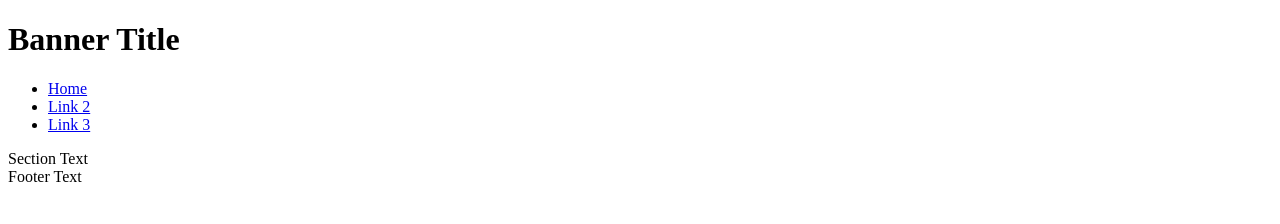
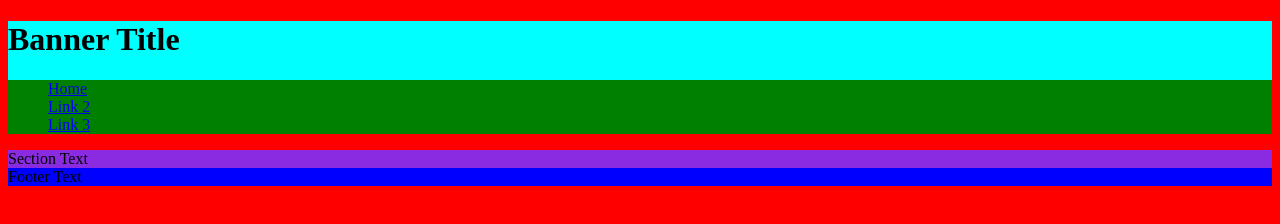
Before and after one commit to mparker-landt/Milestone_Project_1, a plain HTML site: page index.html in a window 1280 px wide. Drawn offline with Linux system fonts and the light colour scheme.

Commit message:
New html files added for extra pages, background colours implemented for dev purposes, Readme basic template started

```diff
--- a/assets/css/style.css
+++ b/assets/css/style.css
@@ -0,0 +1,23 @@
+body {
+    background-color: red;
+}
+
+header {
+    background-color: aqua;
+}
+
+nav {
+    background-color: green;
+}
+
+#navbar {
+    list-style-type: none;
+}
+
+footer {
+    background-color: blue;
+}
+
+section {
+    background-color: blueviolet;
+}
--- a/index.html
+++ b/index.html
@@ -19,7 +19,7 @@
             <h1>Banner Title</h1>
 
             <nav>
-                <ul>
+                <ul id="navbar">
                     <li><a href="index.html">Home</a></li>
                     <li><a href="#">Link 2</a></li>
                     <li><a href="#">Link 3</a></li>
```
Also changed, not shown: classes.html (added), gallery.html (added), signup_form.html (added), 1 other file.
